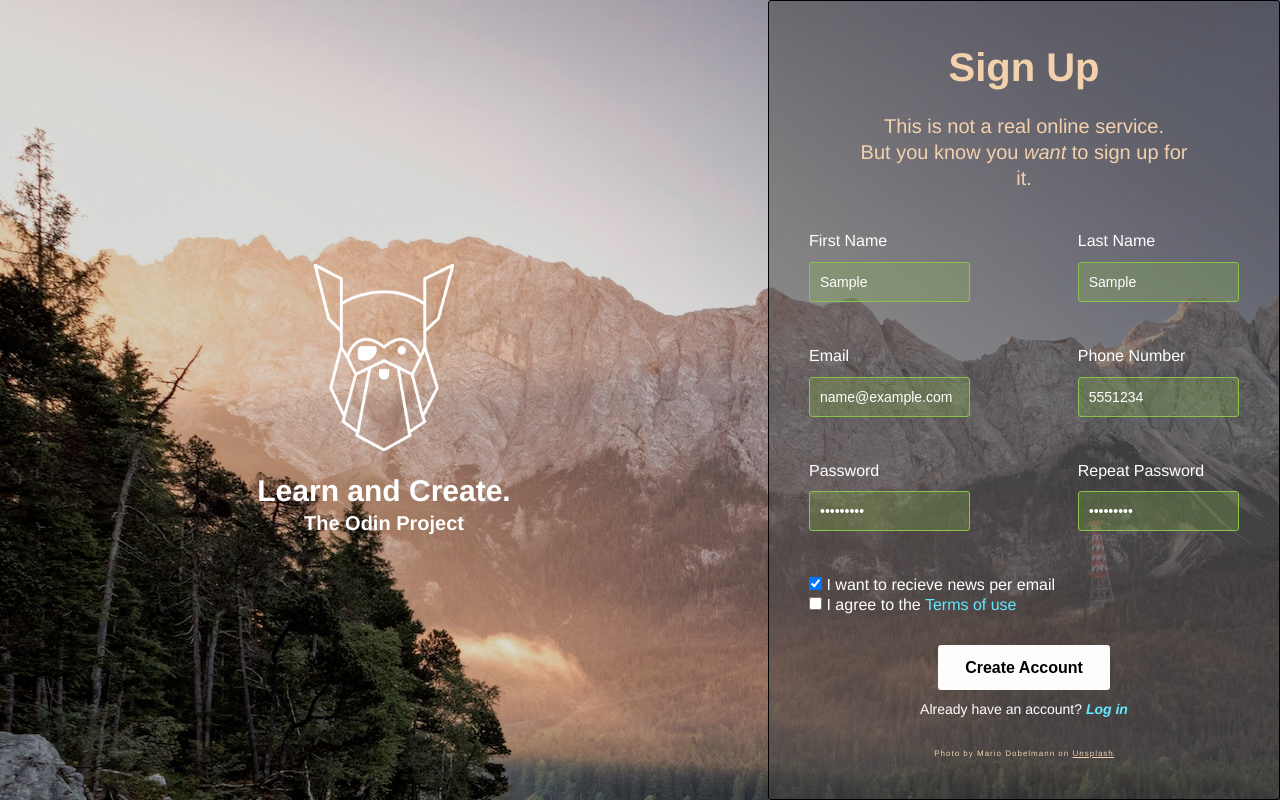
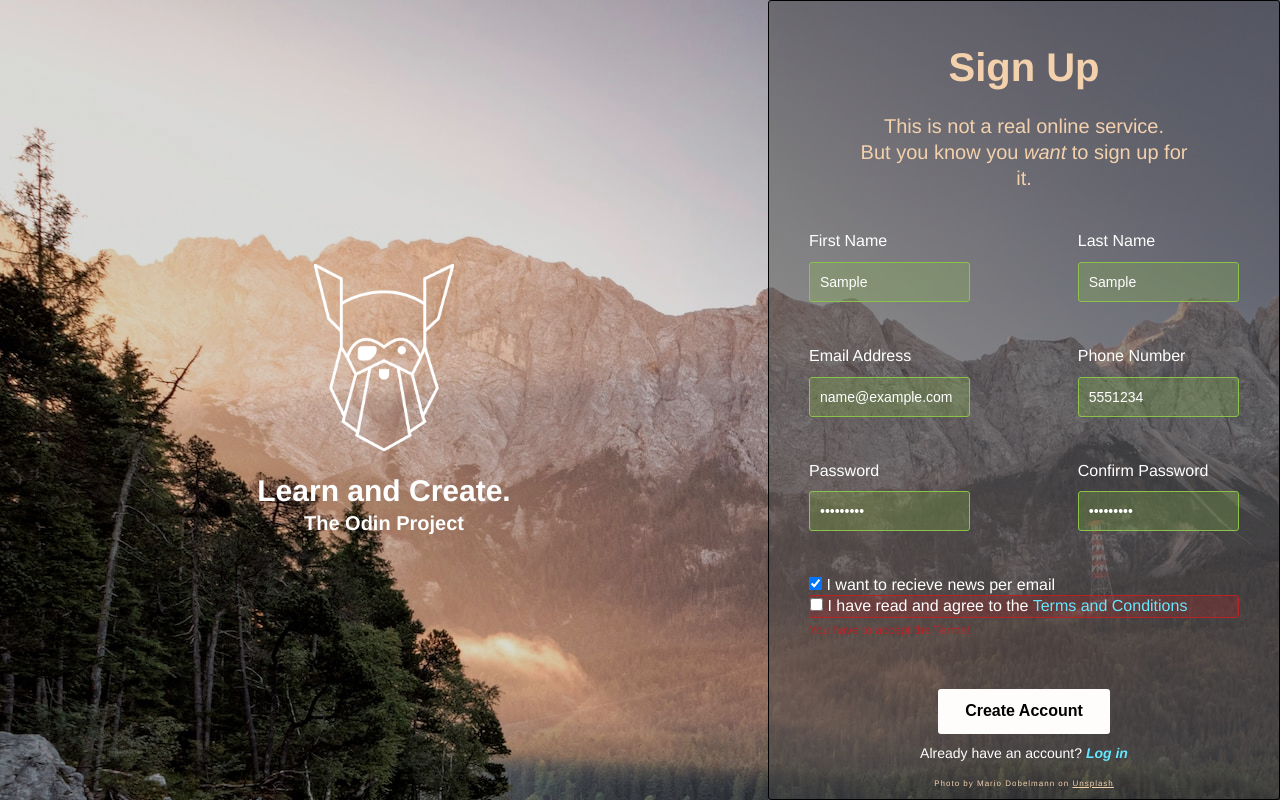
Before and after one commit to Kabukaluca/odin-sign-up-form, a plain HTML site: page index.html in a window 1280 px wide. Both pictures are taken after typing "Sample", "Sample", "name@example.com", "5551234", "Sample123", "Sample123" into the empty fields and a click on the button "Create Account". Drawn offline with Linux system fonts and the light colour scheme.

Commit message:
Display error for Terms Checkbox if unchecked & fixed styling bug ;
added validation for terms checkbox inside the "submit" eventlistener function, because adding it to the validation function lead to an error due to different html structure;
added .terms_error & .terms_error_highlight class to invalid terms-checkbox for individual styling purpose;

fixed password_confirm styling bugs:
before :valid-styles have been applied while an error message has been shown due to same id;

[Ticket: X]

```diff
--- a/index.html
+++ b/index.html
@@ -39,13 +39,13 @@
                 </div>
                 <div class="form_block">
                     <div class="form_row">
-                        <label for="email">Email</label>
-                        <input type="email" name="email" id="email" placeholder="luke@skywalker.com *" required>
+                        <label for="email">Email Address</label>
+                        <input type="email" name="email" id="email" pattern="^(.+)@(.+).(.+)$" placeholder="luke@skywalker.com *" required>
                         <div class="error"></div>
                     </div>
                     <div class="form_row">
                         <label for="tel">Phone Number</label>
-                        <input type="tel" name="tel" id="tel" placeholder="+4912345678900" pattern="[0-9]+" minlength="8">
+                        <input type="tel" name="tel" id="tel" placeholder="+4912345678900" pattern="[0-9]+">
                         <div class="error"></div>
                     </div>
                 </div>
@@ -56,8 +56,8 @@
                         <div class="error"></div>
                     </div>
                     <div class="form_row">
-                        <label for="pwd">Repeat Password</label>
-                        <input type="password" name="pwd" id="pwd_confirm" minlength="8" placeholder="Repeat password *" required>
+                        <label for="pwd">Confirm Password</label>
+                        <input type="password" name="pwd" id="pwd_confirm" minlength="8" match="pwd" placeholder="Confirm password *" required>
                         <div class="error"></div>
                     </div>
                 </div>
@@ -66,12 +66,14 @@
                         <input type="checkbox" name="newsletter" id="newsletter" checked>
                         <span>I want to recieve news per email</span>
                     </label>
+                    <div class="error"></div>
                 </div>
                 <div class="form_row">
-                    <label for="terms" class="checkbox_label">
-                        <input type="checkbox" name="terms"  id="terms" required>
-                        <span>I agree to the <a href="">Terms of use</a></span>
+                    <label for="terms" class="checkbox_label terms_label">
+                        <input type="checkbox" name="terms"  id="terms" required unchecked>
+                        <span class="terms-text">I have read and agree to the <a href="">Terms and Conditions</a></span>
                     </label>
+                    <div class="terms_error"></div>
                 </div>
                 <div class="button_container">
                     <button type="submit">Create Account</button>
--- a/script.js
+++ b/script.js
@@ -3,29 +3,129 @@ const validateForm = formSelector => {
 
     const validateOptions = [
         {
+            attribute: "minlength",
+            isValid: input => input.value && input.value.length >= parseInt(input.minLength, 10),
+            errorMessage: (input, label) => `${label.textContent} needs to be at least ${input.minLength} characters`,
+        },
+
+        {
+            attribute: "pattern",
+            isValid: input => {
+                const patternRegex = new RegExp(input.pattern);
+                return patternRegex.test(input.value);
+            },
+            errorMessage: (input, label) => `Not a valid ${label.textContent}`,
+        },
+
+        {
+            attribute: "match",
+            isValid: input => {
+                const matchSelector = input.getAttribute("match");
+                const matchedElement = formElement.querySelector(`#${matchSelector}`);
+                return matchedElement && matchedElement.value.trim() === input.value.trim();
+            },
+            errorMessage: (input, label) => {
+                const matchSelector = input.getAttribute("match");
+                const matchedElement = formElement.querySelector(`#${matchSelector}`);
+                const matchedLabel = matchedElement.parentElement.querySelector("label");
+                return `${label.textContent} does not match ${matchedLabel.textContent}`;
+            },
+        },
+
+        {
             attribute: "required",
-            isValid: input => input.value.trim()!== "",
+            isValid: input => input.value.trim()!== "" || input.checked,
             errorMessage: (input, label) => `${label.textContent} is required`
         }
     ]
+
+    const validateCustomCheckbox = (checkbox, errorContainer) => {
+        const formRow = checkbox.closest(".form-row");
+
+        if (formRow) {
+            const formRowErrorContainer = formRow.querySelector(".error");
+
+            if (formRowErrorContainer) {
+                if (!checkbox.checked) {
+                    formRowErrorContainer.textContent = "You have to accept this";
+                } else {
+                    formRowErrorContainer.textContent = "";
+                }
+            }
+        };
+    };
 
     const validateSingleFormRow = formRow => {
         const label = formRow.querySelector("label");
         const input = formRow.querySelector("input");
         const errorContainer = formRow.querySelector(".error");
 
-        for(const option of validateOptions) {
-            if(input.hasAttribute(option.attribute) && !option.isValid(input)) {
-                errorContainer.textContent = option.errorMessage(input, label);
-            }
-        }
-    }
+        let formRowError = false;
+
+        if (input.type !== "checkbox") {
+            for (const option of validateOptions) {
+                if (input.hasAttribute(option.attribute) && !option.isValid(input)) {
+                    errorContainer.textContent = option.errorMessage(input, label);
+                    input.classList.add("invalid-input");
+                    input.classList.remove("valid-input");
+                    formRowError = true;
+                };
+            };
+
+            if (!formRowError) {
+                errorContainer.textContent = "";
+                input.classList.remove("invalid-input")
+                input.classList.add("valid-input");
+            };
+
+        } else if (input.type === "checkbox") {
+            validateCustomCheckbox(input, errorContainer);
+        };
+    };
 
     formElement.setAttribute("novalidate", "");
 
     formElement.addEventListener("submit", event => {
-        event.preventDefault();
+        const invalidInputs = formElement.querySelectorAll(".invalid-input");
+        const terms = formElement.querySelector("#terms");
+        const termsError = formElement.querySelector(".terms_error");
+        const checkboxLabel = formElement.querySelector(".terms_label");
+
+        if (invalidInputs.length > 0 || !terms.checked) {
+
+            event.preventDefault();
+            console.log("not submited");
+        };
+
+        if (!terms.checked) {
+            termsError.textContent = "You have to accept the Terms!";
+            checkboxLabel.classList.add("terms_error_highlight");
+
+        } else if (terms.checked) {
+            termsError.textContent = ""
+            checkboxLabel.classList.remove("terms_error_highlight");
+            ;
+        };
+
+        // Add an event listener to the checkbox
+        terms.addEventListener("change", () => {
+            if (terms.checked) {
+                termsError.textContent = "";
+                checkboxLabel.classList.remove("terms_error_highlight");
+            } else {
+                termsError.textContent = "You have to accept the Terms!";
+                checkboxLabel.classList.add("terms_error_highlight");
+            }
+        });
+
         validateAllFormGroups(formElement);
+
+    });
+
+    Array.from(formElement.elements).forEach(element => {
+        element.addEventListener("input", event => {
+            validateSingleFormRow(event.target.parentElement)
+        });
     });
 
     const validateAllFormGroups = formToValidate => {
@@ -34,8 +134,7 @@ const validateForm = formSelector => {
         formRows.forEach(formRow => {
             validateSingleFormRow(formRow);
         });
-    }
-
+    };
 };
 
 validateForm("#form");
--- a/styles.css
+++ b/styles.css
@@ -5,7 +5,7 @@
 }
 
 body {
-
+    height: 100vh;
     background:
     linear-gradient(
       rgba(0, 0, 0, 0.15),
@@ -148,12 +148,14 @@ body {
     background-color: rgba(139, 195, 74, 0.25)
 }
 
-.form_row input[type="text"]:not(:placeholder-shown):focus:valid,
-.form_row input[type="email"]:not(:placeholder-shown):focus:valid,
-.form_row input[type="tel"]:not(:placeholder-shown):focus:valid,
-.form_row input[type="password"]:not(:placeholder-shown):focus:valid {
+#form .form_block .form_row input.valid-input {
     border: 1px solid #8BC34A;
-    background-color: rgba(139, 195, 74, 0.25)
+    background-color: rgba(139, 195, 74, 0.25);
+}
+
+#form .form_block .form_row input.invalid-input {
+    border: 1px solid #b92326;
+    background-color: rgba(185, 35, 38, 0.25);
 }
 
 .form_row input[type="text"]::-webkit-input-placeholder,
@@ -168,6 +170,20 @@ body {
     color: #b92326;
     margin-top: 4px;
 }
+
+.terms_error {
+    font-size: 12px;
+    color: #b92326;
+    margin-top: -5px;
+}
+
+.terms_error_highlight {
+    border-radius: 3px;
+    border: 1px solid #b92326;
+    background-color: rgba(185, 35, 38, 0.25);
+}
+
+.terms
 
 .form_row .checkbox_label {
     font-size: 16px;
@@ -280,7 +296,6 @@ body {
             width: 140px;
         }
 
-
         body {
             display: flex;
             flex-direction: row;
@@ -335,6 +350,7 @@ body {
 
         .form_row {
             margin-top: 20px;
+            width: 100%;
         }
 
         .form_row input[type="text"],
@@ -355,6 +371,12 @@ body {
             margin-bottom: -30px;
         }
 
+        .terms_error {
+            font-size: 12px;
+            color: #b92326;
+            margin-top: 35px;
+        }
+
         .button_container {
             text-align: center;
             margin-top: 50px;
@@ -366,7 +388,7 @@ body {
 
         .form_footer {
             margin-bottom: 0;
-            padding-bottom: 30px;
+            padding-bottom: 0;
 
             width: 80%;
         }
@@ -379,7 +401,7 @@ body {
             text-align: center;
             font-size: 8px;
             width: 80%;
-            margin: 0;
+            margin-top: auto;
         }
 
         .img_credits a {
```
